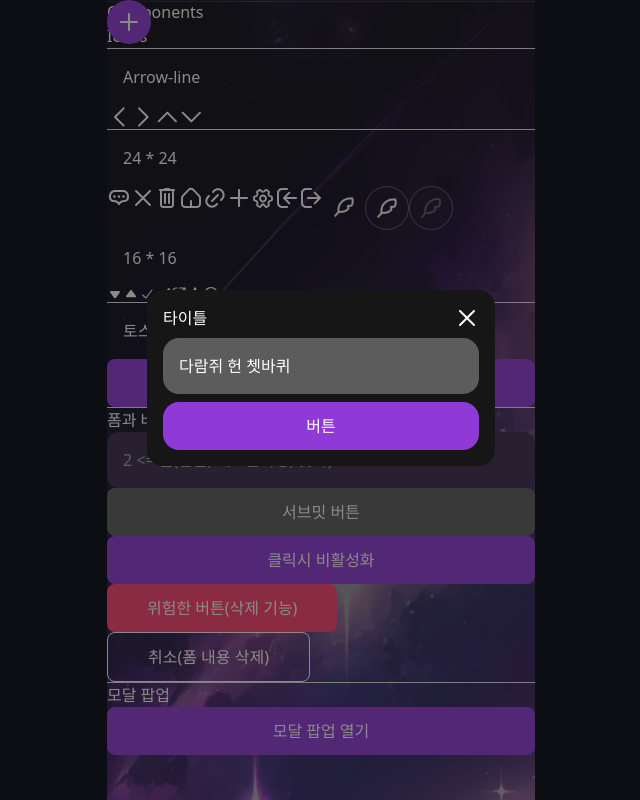
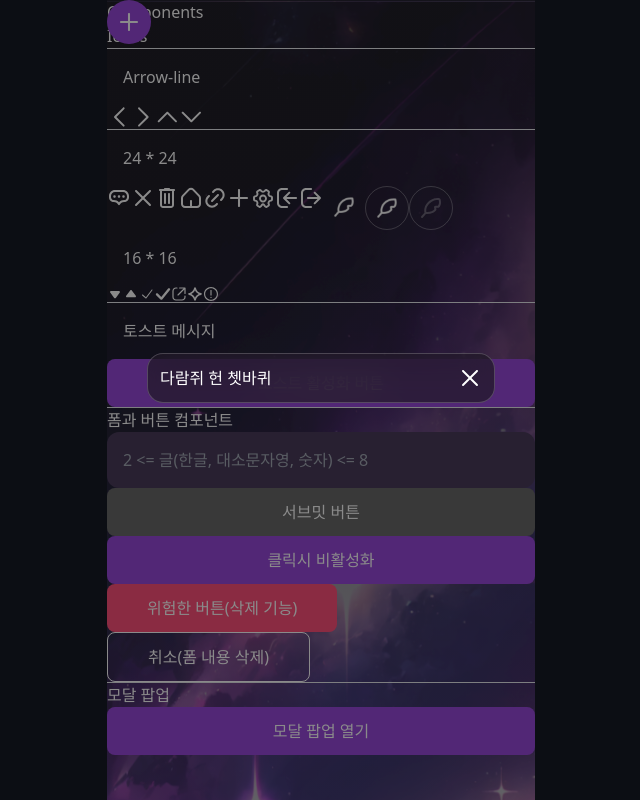
Before and after one commit to easy-or-hard/ZARI-FRONTEND, a Next.js app: page /testie/components in a window 1280 px wide. Both pictures are taken after a click on the button "모달 팝업 열기". Shown: the whole page, without its empty margins (319-959 px from the left). Built offline with nearby package versions, Linux system fonts and the light colour scheme; what tailwindcss-animated would draw is missing.

Commit message:
애니메이션 추가 애니메이션 종료시 dom이 사라지도록 수정

```diff
--- a/src/components/ui/popup/modal-popup.tsx
+++ b/src/components/ui/popup/modal-popup.tsx
@@ -1,31 +1,46 @@
+'use client'
+
+import {ReactNode, useCallback, useEffect, useMemo, useState} from "react";
+import Dim from "@/components/ui/popup/dim";
 import CloseIcon from "@/components/ui/icon/size24/close";
-import {ReactNode} from "react";
-import Dim from "@/components/ui/popup/dim";
 
 type Props = {
     children: ReactNode;
-    title: string;
-    setToggle: (toggle: boolean) => void;
+    setVisible: (toggle: boolean) => void;
 }
-export default function ModalPopup({children, title, setToggle}: Props) {
+
+export default function ModalPopup({children, setVisible} : Props) {
+    const [visibleAnimation, setVisibleAnimation] = useState(true);
+    useEffect(() => {
+        document.body.style.overflow = 'hidden';
+
+        // 컴포넌트가 unmount 될 때 원래 스크롤 상태로 되돌리기
+        return () => {
+            document.body.style.overflow = 'unset';
+        };
+    }, []);
+
+    const animationClass = useMemo(() => (
+        visibleAnimation
+            ? 'animate-jump-in animate-duration-300 animate-ease-in-out'
+            : 'animate-jump-out animate-duration-300 animate-ease-in-out'
+    ), [visibleAnimation]);
+
+    const close = useCallback(() => {
+        if (!visibleAnimation) {
+            setVisible(false);
+        }
+        // setVisibleToggle 은 의존성에 주입할 필요가 없습니다.
+    }, [visibleAnimation]);
+
     return (
         <>
-            <div className={'absolute z-20 top-0 left-0 p-10 w-full h-full flex flex-col justify-center items-center'}>
-                <div
-                    className={'p-4 gap-2 rounded-2xl w-full bg-zari_default_black flex flex-col justify-center items-center'}>
-                    <div className={'w-full flex justify-between'}>
-                        {title}
-                        <button onClick={() =>setToggle(false)}>
-                            <CloseIcon/>
-                        </button>
-                    </div>
-                    <div className={'p-4 rounded-2xl w-full bg-zari_btn_disabled'}>
-                        {children}
-                    </div>
-                    <button
-                        className="py-3 w-full bg-zari_primary rounded-2xl">
-                        버튼
-                    </button>
+            <div className={'absolute z-20 top-0 p-10 w-full h-full flex flex-col justify-center items-center'}>
+                <div className={`${animationClass} border-[1px] border-white border-opacity-20 relative w-full bg-zari_default_black bg-opacity-60 backdrop-blur-lg rounded-2xl p-3`}
+                     onAnimationEnd={close}
+                >
+                    <button className={'absolute m-3 top-0 right-0'} onClick={() => setVisibleAnimation(false)}><CloseIcon/></button>
+                    {children}
                 </div>
             </div>
             <Dim/>
```
